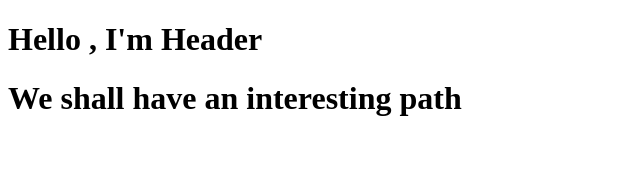
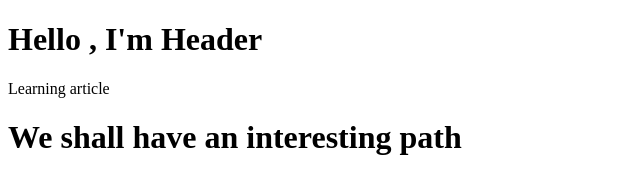
Before and after one commit to Nino-Toi/JS-Project, a plain HTML site: page index.html in a window 1280 px wide. Shown: the whole page, without its empty margins (0-640 px from the left). Drawn offline with Linux system fonts and the light colour scheme.

Commit message:
my first parapraph

```diff
--- a/index.html
+++ b/index.html
@@ -5,6 +5,7 @@
 </head>
 <body>
     <h1>Hello , I'm Header</h1>
+    <p>Learning article</p>
 <script src = "script.js"></script>
 <h1>We shall have an interesting path</h1>
 
```
